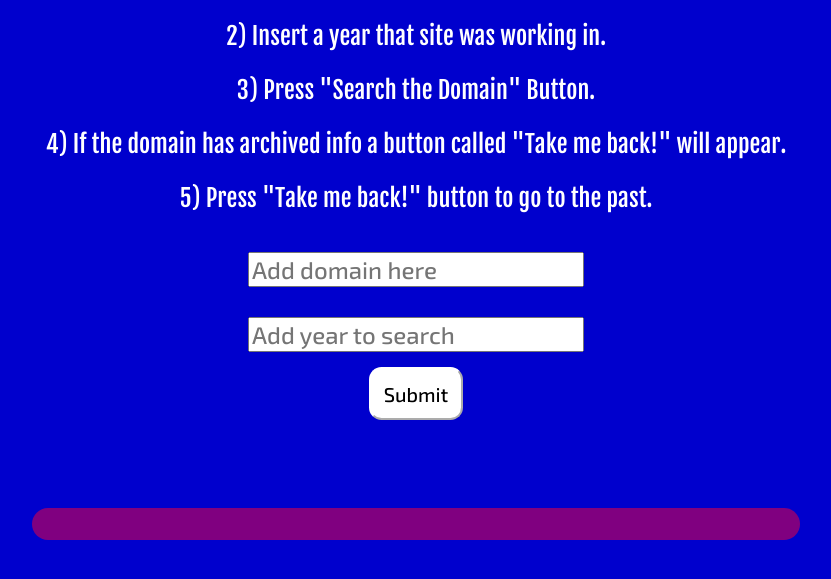
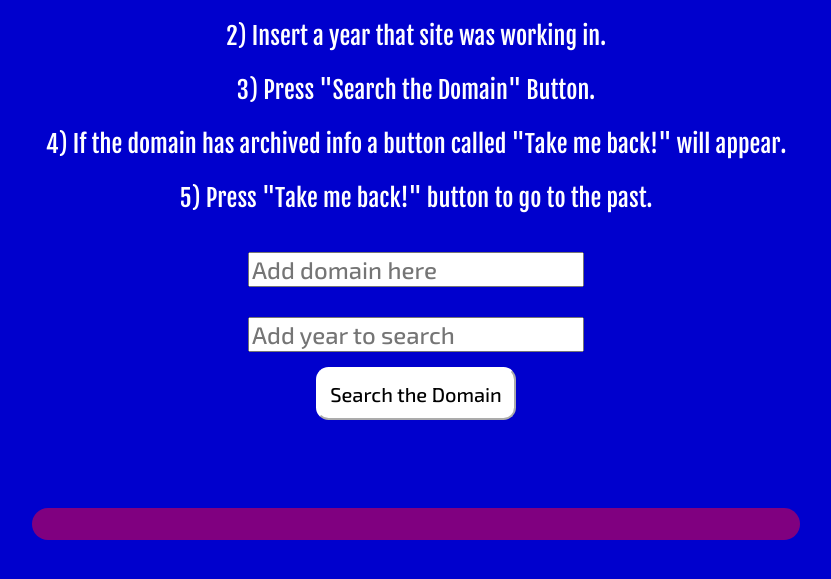
Before and after one commit to FACN3/Domain-Finder, a website: page index.html in a window 1280 px wide. Shown: the part 197-776 px from the top of the page, without its empty margins (224-1055 px from the left). Drawn offline with Linux system fonts and the light colour scheme.

Commit message:
Fixed a typo

```diff
--- a/index.html
+++ b/index.html
@@ -28,7 +28,7 @@
       <form>
         <input type="text" name="text" placeholder="Add domain here" size="25" id="domain_name"><br>
         <input type="text" name="text" placeholder="Add year to search" size="25" id="year"><br>
-        <button onclick="updateDOM(event)">Submit</button>
+        <button onclick="updateDOM(event)">Search the Domain</button>
       </form>
     </div>
     <div class="content__display">
```
